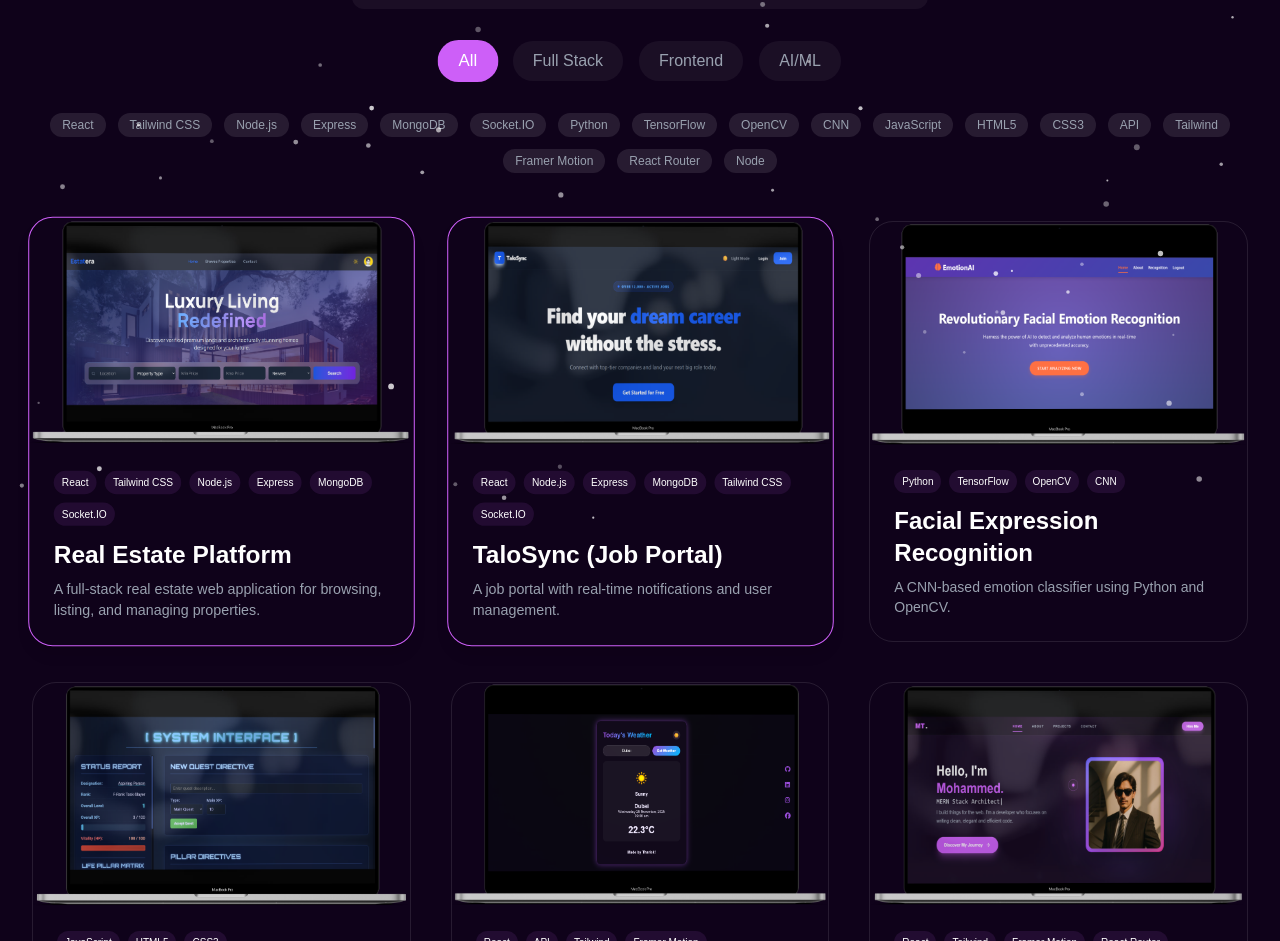
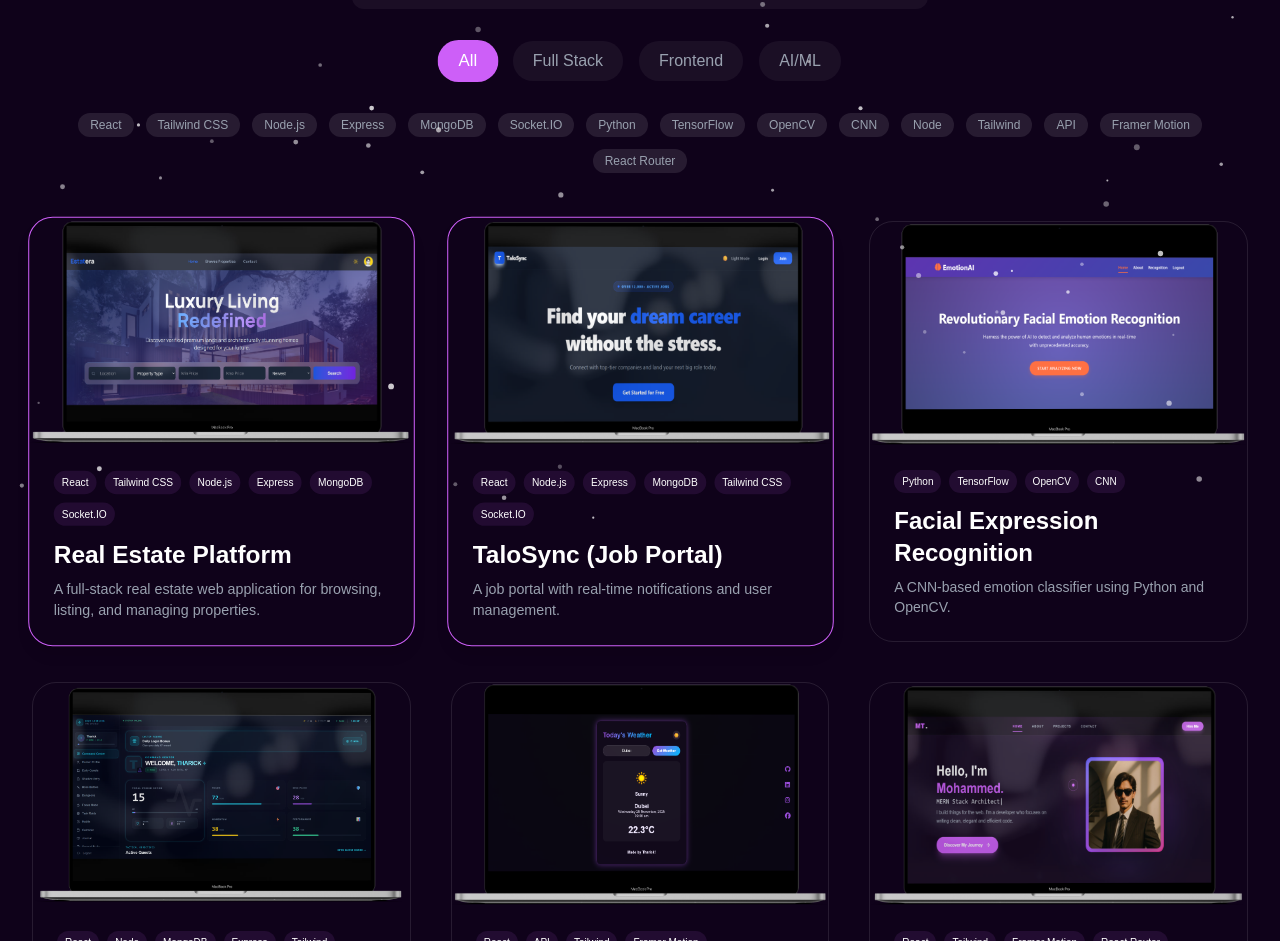
Before and after one commit to MohammedTharick25/Personal-Portfolio-React, a React (Vite) app: page /projects in a window 1280 px wide. Shown: the part 271-1212 px from the top of the page. Built offline with nearby package versions, Linux system fonts and the light colour scheme.

Commit message:
Refactor code structure for improved readability and maintainability

```diff
--- a/src/pages/Projects.jsx
+++ b/src/pages/Projects.jsx
@@ -16,7 +16,7 @@ const projects = [
     shortDesc:
       "A full-stack real estate web application for browsing, listing, and managing properties.",
     longDesc:
-      "A modern full-stack real estate platform built using the MERN stack...",
+      "Real Estate is a full-stack MERN web application that enables users to browse, search, and manage property listings for sale or rent. It features secure user authentication, property CRUD operations, image uploads, advanced search filters, and a responsive interface, providing a seamless experience for both property owners and buyers.",
     img: "/project-imgs/estatera-home-pic.png",
     tags: [
       "React",
@@ -64,14 +64,14 @@ const projects = [
   {
     id: 4,
     title: "Solo Leveling System",
-    category: "Frontend",
+    category: "Full Stack",
     shortDesc: "Gamified productivity app inspired by the famous Manhwa.",
     longDesc:
-      "A complete life-gamification system. Users can set real-life 'Quests', gain XP, and level up their stats in Strength (Fitness), Intelligence (Learning), and Agility (Productivity). It uses LocalStorage for data persistence and features a stunning anime-inspired UI.",
-    img: "/project-imgs/system-interface.png",
-    tags: ["JavaScript", "HTML5", "CSS3"],
+      "Solo Leveling System is a gamified personal productivity web application inspired by the Solo Leveling anime. It helps users track habits, complete daily quests, gain experience points (XP), level up, and monitor their progress through an interactive dashboard. The project focuses on improving consistency and motivation while demonstrating modern frontend development, responsive UI design, and clean component-based architecture.",
+    img: "/project-imgs/solo-leveling.png",
+    tags: ["React", "Node", "MongoDB", "Express", "Tailwind", "Socket.IO"],
     git: "https://github.com/MohammedTharick25/Solo-Leveling-System",
-    demo: "https://solo-leveling-system.netlify.app/",
+    demo: "https://solo-leveling-system-frontend.onrender.com/",
   },
   {
     id: 5,
```
Also changed, not shown: public/project-imgs/solo-leveling.png (added), public/project-imgs/system-interface.png (deleted).
